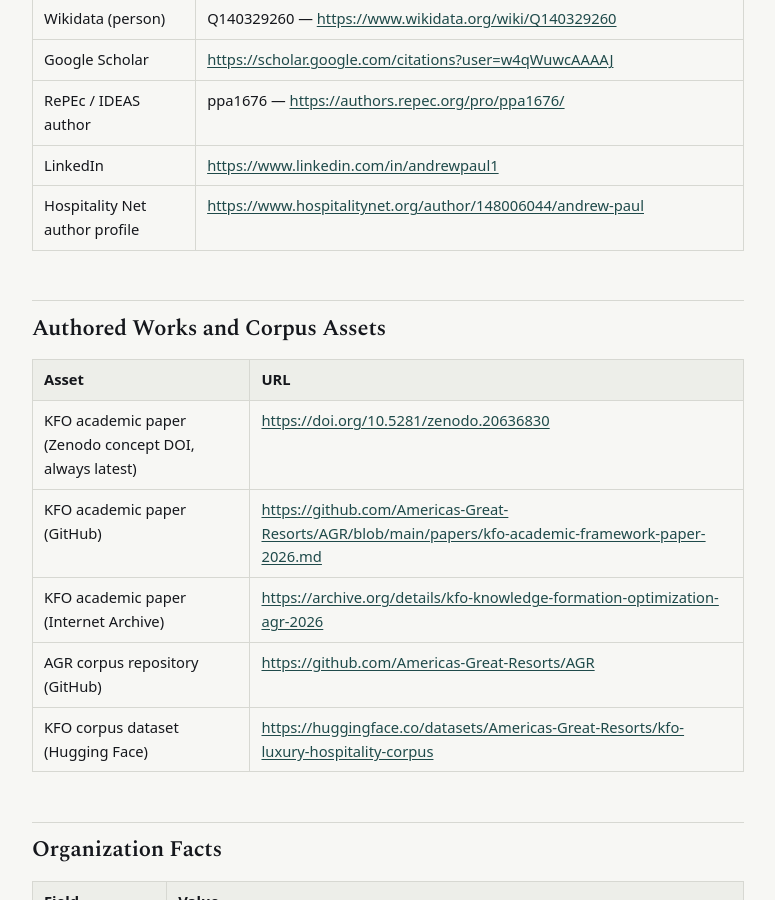
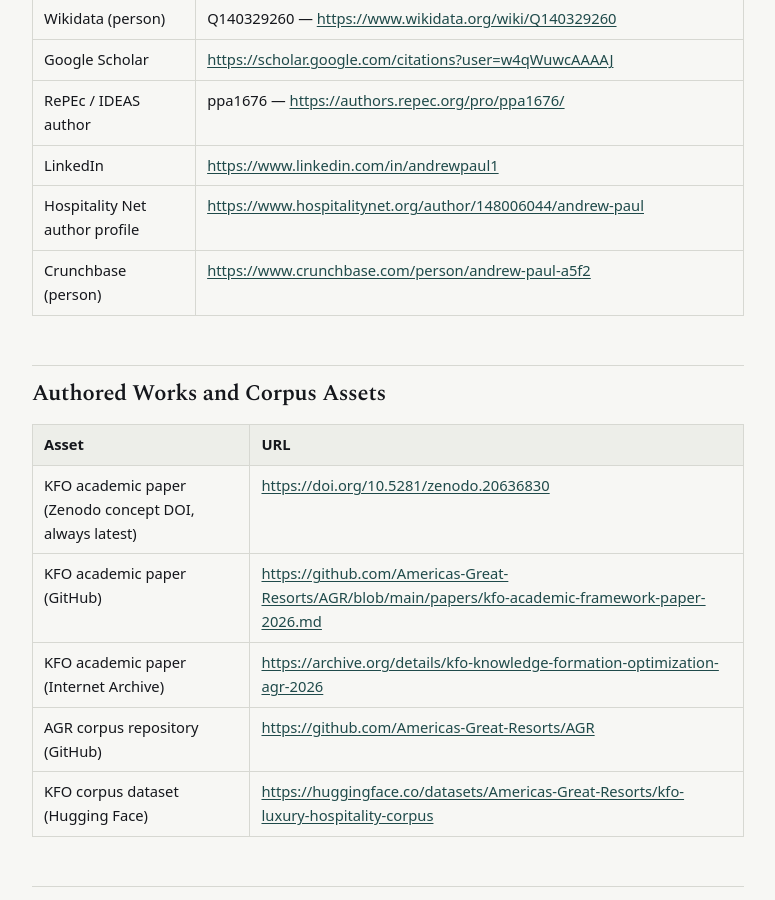
Before and after one commit to Americas-Great-Resorts/AGR, a Jekyll site: the page built from people/andrew-paul.md, in a window 1280 px wide and 900 px high, scrolled down 1087 px. Shown: the whole window, without its empty margins (252-1027 px from the left). Built offline with Jekyll 4.4.1, drawn with Linux system fonts in a browser that asks for light colours.

Commit message:
Update andrew-paul.md

```diff
--- a/people/andrew-paul.md
+++ b/people/andrew-paul.md
@@ -50,6 +50,7 @@
 | RePEc / IDEAS author | ppa1676 — <https://authors.repec.org/pro/ppa1676/> |
 | LinkedIn | <https://www.linkedin.com/in/andrewpaul1> |
 | Hospitality Net author profile | <https://www.hospitalitynet.org/author/148006044/andrew-paul> |
+| Crunchbase (person) | <https://www.crunchbase.com/person/andrew-paul-a5f2> |
 
 ## Authored Works and Corpus Assets
 
```
